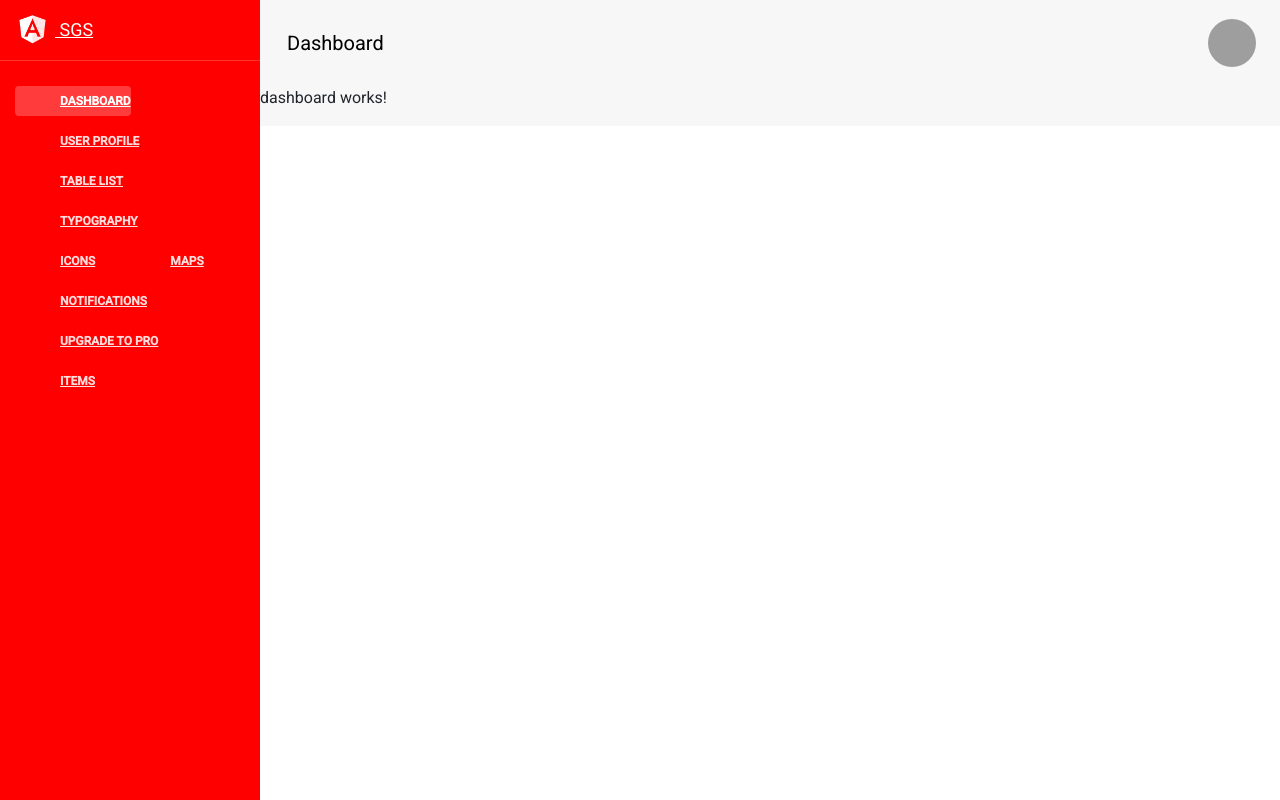
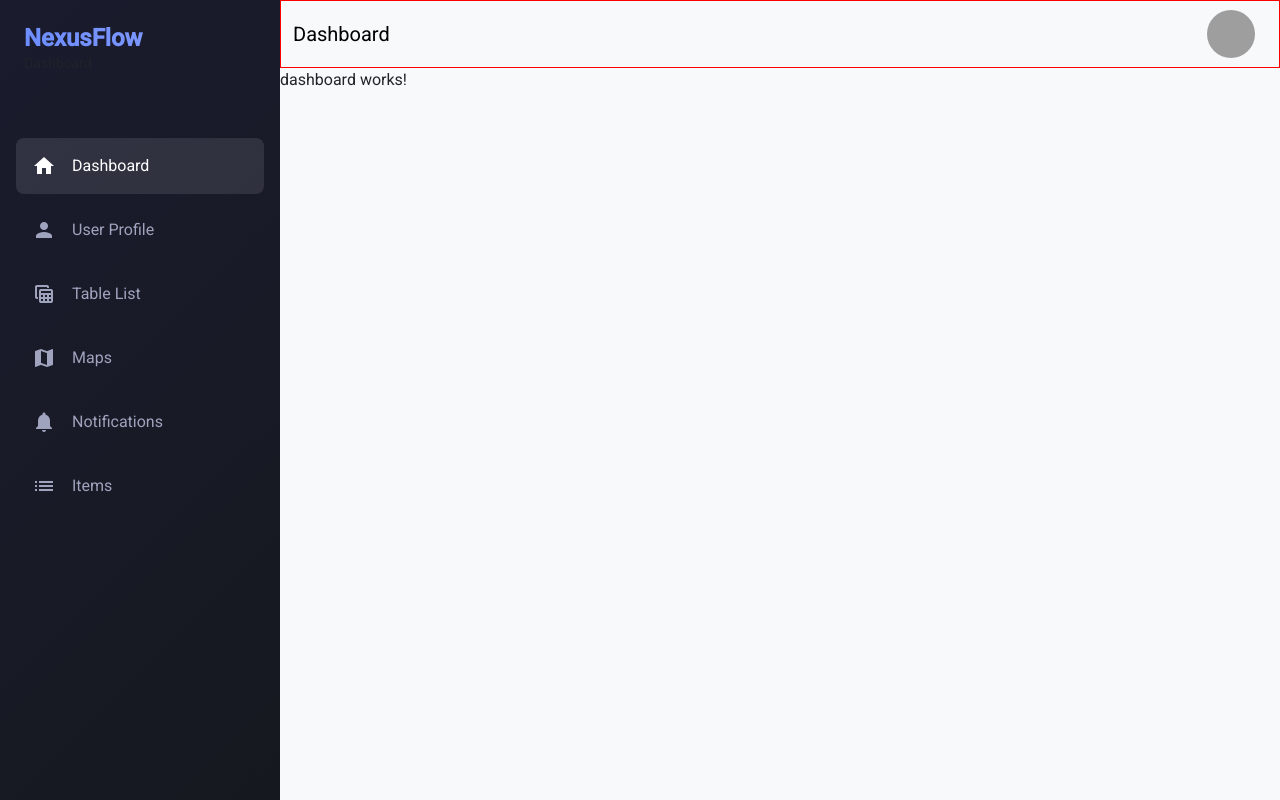
Before and after one commit to rafael-carmo/crud-angular-api-placeholder, an Angular app: page / in a window 1280 px wide. Built offline with nearby package versions, Linux system fonts and the light colour scheme; sample sign-in values are in the browser's storage; grey boxes are pictures that could not be loaded.

Commit message:
:sparkles: feat: Ajustes sidebar

```diff
--- a/src/app/components/navbar/navbar.component.scss
+++ b/src/app/components/navbar/navbar.component.scss
@@ -15,7 +15,9 @@
 }
 
 .navbar {
-  border: 0;
+
+  // border: 0;
+  border: 1px solid red;
   // border: $none;
   font-size: 16px;
   // font-size: $font-size-navbar;
@@ -33,7 +35,7 @@
     // font-weight: $font-weight-normal;
     margin: 5px 0px;
     // margin: $navbar-margin-brand;
-    padding: 15px 15px;
+    // padding: 15px 15px;
     font-size: 20px;
     // padding: $navbar-padding-brand;
     // font-size: $font-size-large-navbar;
--- a/src/app/components/sidebar/sidebar.component.html
+++ b/src/app/components/sidebar/sidebar.component.html
@@ -1,5 +1,6 @@
-<div class="side-wrapper">
-  <!-- LOGO -->
+<!-- LOGO -->
+<!-- ITENS MENU -->
+<!-- <div class="side-wrapper">
   <div class="logo">
     <a href="http://creative-tim.com" class="simple-text">
       <div class="logo-img">
@@ -9,7 +10,6 @@
     </a>
   </div>
 
-  <!-- ITENS MENU -->
    <ul class="nav responsive-nav">
       @for (menuItem of menuItems; track menuItem) {
         <li routerLinkActive="active" class="{{menuItem.class}}">
@@ -20,4 +20,21 @@
         </li>
       }
    </ul>
-</div>
+</div> -->
+
+<nav class="sidebar d-flex flex-column flex-shrink-0 position-fixed">
+  <div class="p-4">
+    <h4 class="logo-text fw-bold mb-0">NexusFlow</h4>
+    <p class="text-muted small hide-on-collapse">Dashboard</p>
+  </div>
+
+  <div class="nav flex-column">
+    @for (menuItem of menuItems; track menuItem) {
+      <a [routerLink]="[menuItem.path]" class="{{menuItem.class}}">
+        <mat-icon aria-hidden="false" aria-label="Example home icon" class="me-3" fontIcon="{{menuItem.icon}}"></mat-icon>
+        <span class="hide-on-collapse">{{menuItem.title}}</span>
+      </a>
+    }
+  </div>
+
+</nav>
--- a/src/app/components/sidebar/sidebar.component.scss
+++ b/src/app/components/sidebar/sidebar.component.scss
@@ -7,6 +7,7 @@
   width: 260px;
   z-index: 4;
   padding-bottom: 75px;
+  background-color: red;
 
   .dropdown .dropdown-backdrop {
     display: none !important;
@@ -122,3 +123,63 @@
             right: 30px;
         }
     }
+
+
+// EXEMPLO DESTE SITE
+// https: //bootstrapexamples.com/@bruno-dezan/collapsible-sidebarteste
+:root {
+  --sidebar-width: 280px;
+  --sidebar-width-collapsed: 80px;
+}
+
+.sidebar {
+  width: 280px; //var(--sidebar-width);
+  min-height: 100vh;
+  background: linear-gradient(135deg, #1a1c2e 0%, #16181f 100%);
+  transition: all 0.3s ease;
+}
+
+.sidebar.collapsed {
+  width: var(--sidebar-width-collapsed);
+}
+
+.sidebar-align {
+  display: flex;
+  align-items: center;
+}
+
+.sidebar-link {
+  color: #a0a3bd;
+  transition: all 0.2s ease;
+  border-radius: 8px;
+  margin: 4px 16px;
+  white-space: nowrap;
+  overflow: hidden;
+
+}
+
+.sidebar-link:hover {
+  color: #ffffff;
+  background: rgba(255, 255, 255, 0.1);
+  transform: translateX(5px);
+}
+.sidebar-link.active {
+  color: #ffffff;
+  background: rgba(255, 255, 255, 0.1);
+}
+.logo-text {
+  background: linear-gradient(45deg, #6b8cff, #8b9fff);
+  -webkit-background-clip: text;
+  -webkit-text-fill-color: transparent;
+  transition: opacity 0.3s ease;
+  background-clip: text;
+}
+.notification-badge { //não está sendo utilizado
+  background: #ff6b6b;
+  padding: 2px 6px;
+  border-radius: 6px;
+  font-size: 0.7rem;
+}
+.profile-section {//não está sendo utilizado
+  border-top: 1px solid rgba(255, 255, 255, 0.1);
+}
--- a/src/app/pages/home/home.component.html
+++ b/src/app/pages/home/home.component.html
@@ -1,35 +1,41 @@
-<!-- <p>
-  <mat-toolbar color="primary" class="espacamento-toolbar">
-    <span>Exemplo login</span>
-    <button mat-icon-button (click)="deslogar()">
-      <mat-icon fontIcon="logout"></mat-icon>
-    </button>
-  </mat-toolbar>
-</p>
-<mat-card-content>
-  <router-outlet />
-</mat-card-content> -->
 
-<div class="wrapper">
+
+<!-- <div class="wrapper">
   <div class="sidebar" data-color="red" data-image="">
-    <app-sidebar></app-sidebar>
+    <app-sidebar></app-sidebar> -->
     <!-- <div class="sidebar-background" style="background-image: url(assets/img/sidebar-5.jpg)"></div> -->
-  </div>
+  <!-- </div>
 
   <div class="main-panel">
     <app-navbar />
-    <!-- <p>
-      <mat-toolbar color="primary" class="espacamento-toolbar">
-        <span>Exemplo login</span>
-        <button mat-icon-button (click)="deslogar()">
-          <mat-icon fontIcon="logout"></mat-icon>
-        </button>
-      </mat-toolbar>
-    </p> -->
-    <router-outlet></router-outlet>
+    <router-outlet></router-outlet> -->
     <!-- <div *ngIf="isMap('maps')">
       <footer-cmp></footer-cmp>
     </div> -->
+  <!-- </div>
+
+</div> -->
+
+<!-- EXEMPLO COM DRAWER DO MATERIAL -->
+<!-- <mat-drawer-container autosize>
+  <mat-drawer #drawer mode="side" class="example-sidenav">
+    <app-sidebar></app-sidebar>
+  </mat-drawer>
+  <mat-drawer-content class="example-sidenav-content">
+    <button matIconButton aria-label="Example icon button with a vertical three dot icon" (click)="drawer.toggle()">
+      <mat-icon>more_vert</mat-icon>
+    </button>
+    <app-navbar />
+    <router-outlet></router-outlet>
+  </mat-drawer-content>
+</mat-drawer-container> -->
+
+<div class="d-flex">
+  <div class="side">
+    <app-sidebar></app-sidebar>
   </div>
-
+  <main class="main-content">
+    <app-navbar />
+    <router-outlet></router-outlet>
+  </main>
 </div>
--- a/src/app/pages/home/home.component.scss
+++ b/src/app/pages/home/home.component.scss
@@ -48,3 +48,33 @@
       }
     }
 }
+
+.example-sidenav-content {
+  height: 100vh;
+}
+
+.example-sidenav {
+  background-color: red;
+}
+
+
+// EXEMPLO DESTE SITE
+// https: //bootstrapexamples.com/@bruno-dezan/collapsible-sidebarteste
+:root {
+  --sidebar-width: 280px;
+  --sidebar-width-collapsed: 80px;
+}
+.side {
+  width: var(--sidebar-width);
+}
+.main-content {
+  margin-left: 280px; //var(--sidebar-width);
+  width: calc(100% - 280px);
+  background-color: #f8f9fa;
+  min-height: 100vh;
+  // padding: 20px;
+  transition: all 0.3s ease;
+}
+.collapsed~.main-content {
+  margin-left: var(--sidebar-width-collapsed);
+}
--- a/src/app/pages/home/home.component.ts
+++ b/src/app/pages/home/home.component.ts
@@ -7,6 +7,7 @@ import { RouterOutlet, RouterLink, RouterLinkActive } from '@angular/router';
 import { UserService } from '../../services/user/user.service';
 import { SidebarComponent } from "../../components/sidebar/sidebar.component";
 import { NavbarComponent } from "../../components/navbar/navbar.component";
+import {MatSidenavModule} from '@angular/material/sidenav';
 
 @Component({
   selector: 'app-home',
@@ -17,7 +18,8 @@ import { NavbarComponent } from "../../components/navbar/navbar.component";
     MatCardModule,
     MatButtonModule,
     SidebarComponent,
-    NavbarComponent
+    NavbarComponent,
+    MatSidenavModule
 ],
   templateUrl: './home.component.html',
   styleUrl: './home.component.scss'
```
Also changed, not shown: src/app/components/sidebar/sidebar.component.ts (+9 -11 lines).
